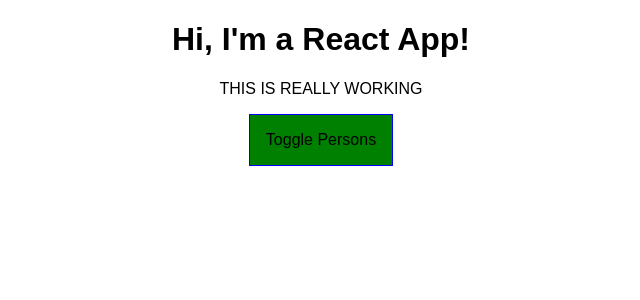
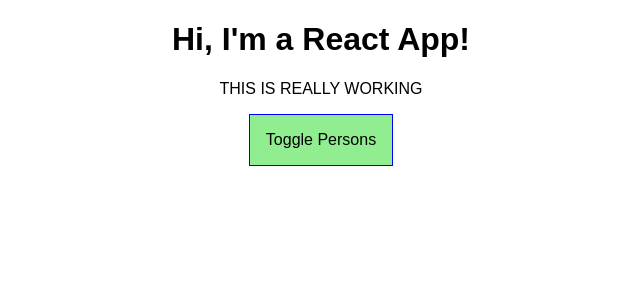
Before and after one commit to jadams102/react-complete-course, a React app: page / in a window 1280 px wide. In both pictures the pointer is over the button "Toggle Persons". Shown: the top 300 px of the page, without its empty margins (319-959 px from the left). Built offline with nearby package versions, Linux system fonts and the light colour scheme.

Commit message:
Update App.css

```diff
--- a/src/App.css
+++ b/src/App.css
@@ -15,4 +15,18 @@
   padding: 16px;
   background-color: green;
   font: inherit;
+  color: white;
 }
+
+.App button:hover {
+  background-color: lightgreen;
+  color: black;
+}
+
+.App button.Red {
+  background-color: red;
+}
+
+.App button.Red:hover {
+  background-color: salmon;
+}
```
